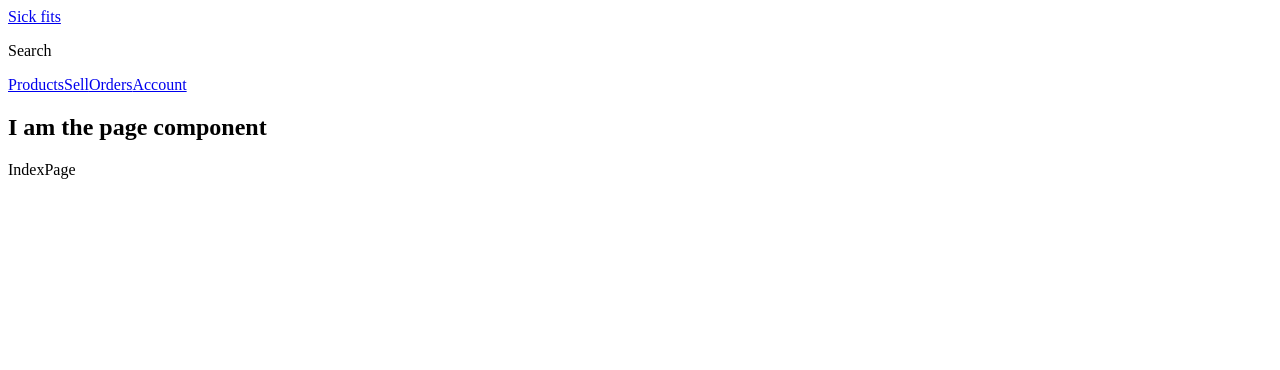
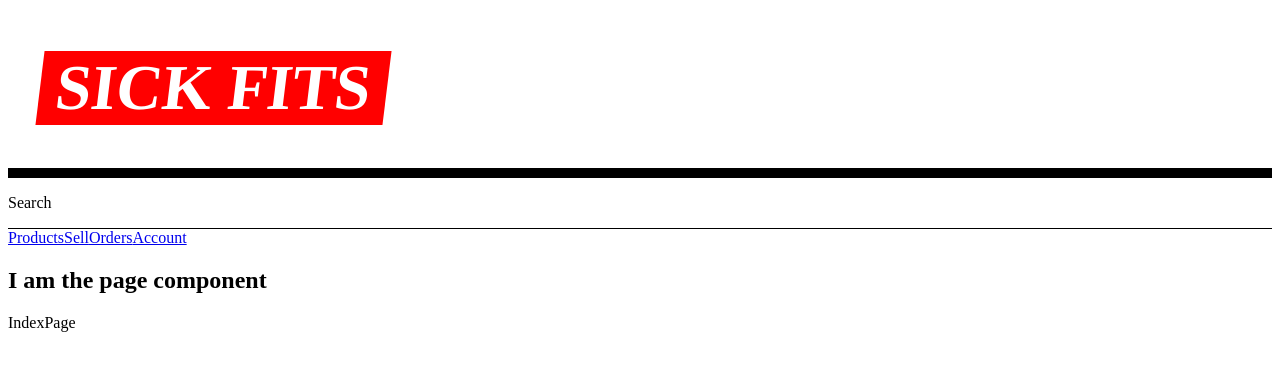
Before and after one commit to adj87/sick-fits-frontend, a Next.js app: page / in a window 1280 px wide. Shown: the top 370 px of the page. Built offline with nearby package versions, Linux system fonts and the light colour scheme.

Commit message:
more styling in header

```diff
--- a/components/Header.js
+++ b/components/Header.js
@@ -1,15 +1,51 @@
 import Link from "next/link";
 import Nav from "./Nav";
+import styled from "styled-components";
+
+const Logo = styled.h1`
+  font-size: 4rem;
+  margin-left: 2rem;
+  background: red;
+  position: relative;
+  z-index: 2;
+  background: red;
+  transform: skew(-7deg);
+  a {
+    color: white;
+    text-decoration: none;
+    text-transform: uppercase;
+    padding: 0.5rem 1rem;
+  }
+`;
+
+const HeaderStyles = styled.header`
+  .bar {
+    border-bottom: 10px solid var(--black, black);
+    display: grid;
+    grid-template-columns: auto 1fr;
+    justify-content: space-between;
+    align-items: center;
+  }
+
+  .sub-bar {
+    display: grid;
+    grid-template-columns: 1fr auto;
+    border-bottom: 1px solid var(--bar, black);
+  }
+`;
+
 export default function Header() {
   return (
-    <header>
+    <HeaderStyles>
       <div className="bar">
-        <Link href="/">Sick fits</Link>
+        <Logo>
+          <Link href="/">Sick Fits</Link>
+        </Logo>
       </div>
       <div className="sub-bar">
         <p>Search</p>
       </div>
       <Nav />
-    </header>
+    </HeaderStyles>
   );
 }
```
